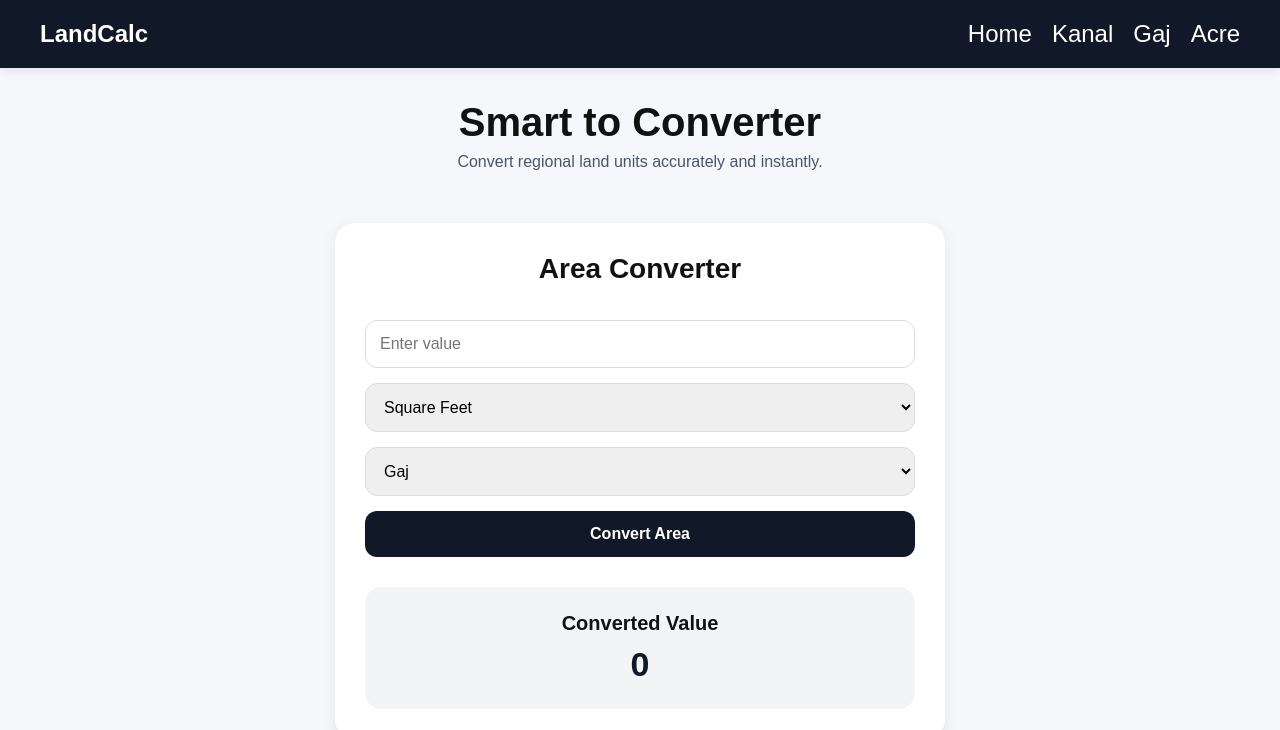
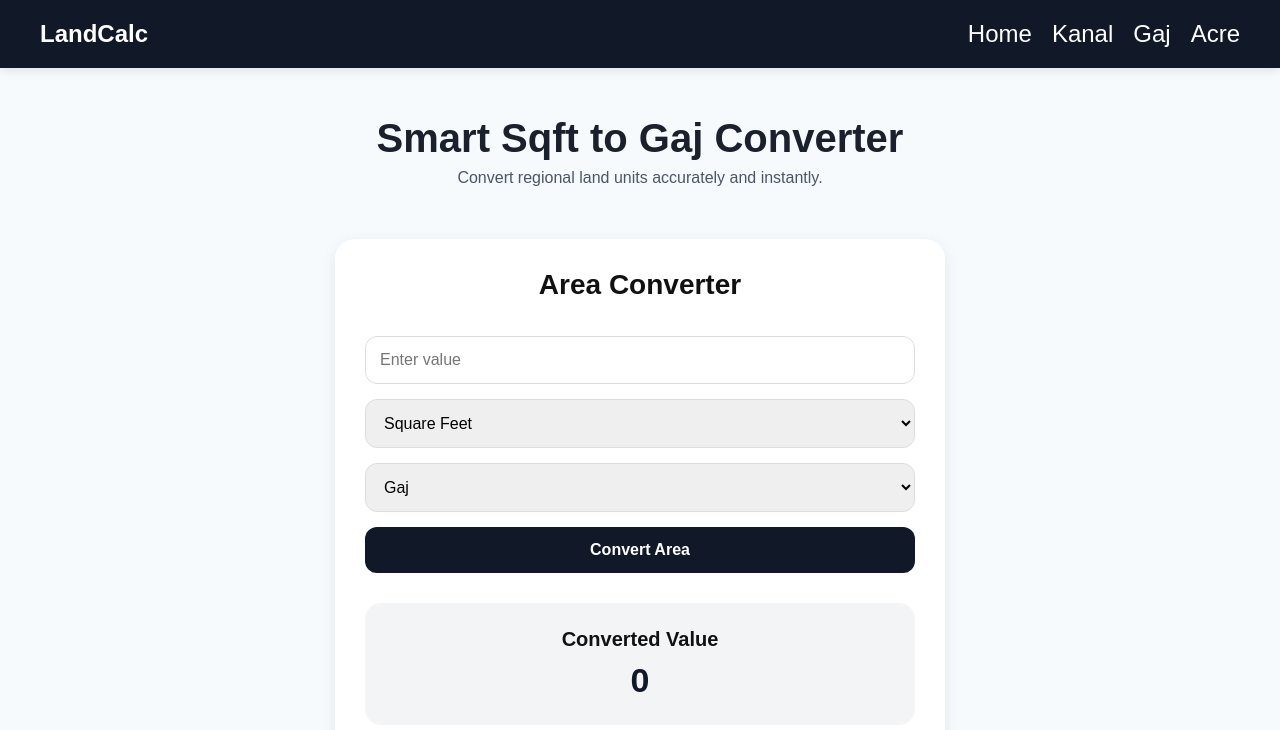
Before and after one commit to Shankarm3/landcalc-next, a Next.js app: page /acre-to-kanal in a window 1280 px wide. Shown: the top 730 px of the page. Built offline with nearby package versions, Linux system fonts and the light colour scheme.

Commit message:
feat: added landcalc main converter layout

```diff
--- a/app/[from]-to-[to]/page.js
+++ b/app/[from]-to-[to]/page.js
@@ -1,41 +1,42 @@
 import Navbar from "../../components/Navbar";
 import Converter from "../../components/Converter";
 
-// Function to capitalize first letters for clean SEO titles
 function capitalize(str) {
    if (!str) return "";
    return str.charAt(0).toUpperCase() + str.slice(1);
 }
 
-// 1. Dynamic SEO Metadata Generation
+// 1. Safe Metadata Generation
 export async function generateMetadata({ params }) {
-   const { from, to } = await params;
-
-   const fromUnit = capitalize(from);
-   const toUnit = capitalize(to);
+   // Await params safely in case Next.js treats it as a Promise
+   const resolvedParams = await params;
+   const from = resolvedParams?.from || "sqft";
+   const to = resolvedParams?.to || "gaj";
 
    return {
-      title: `${fromUnit} to ${toUnit} Converter | Accurate Land Calculator`,
-      description: `Instantly convert ${fromUnit} to ${toUnit}. Use our free smart land area calculator for precise regional conversions, formulas, and real estate calculations.`,
-      alternates: {
-         canonical: `https://yourdomain.com/${from}-to-${to}`,
-      },
+      title: `${capitalize(from)} to ${capitalize(to)} Converter | LandCalc`,
+      description: `Instantly convert ${capitalize(from)} to ${capitalize(to)}. Accurate regional land measurements and calculators.`,
    };
 }
 
-// 2. The Page Layout
+// 2. Main Page Component
 export default async function ConversionPage({ params }) {
-   const { from, to } = await params;
+   // Resolve params safely for the component
+   const resolvedParams = await params;
+   const from = resolvedParams?.from || "sqft";
+   const to = resolvedParams?.to || "gaj";
 
    return (
-      <main>
+      <main style={{ minHeight: "100vh", backgroundColor: "#f7fafc" }}>
          <Navbar />
-         <div style={{ padding: "2rem 1rem", textAlign: "center" }}>
+
+         <div style={{ padding: "3rem 1rem", textAlign: "center" }}>
             <h1
                style={{
                   fontSize: "2.5rem",
                   fontWeight: "bold",
                   marginBottom: "0.5rem",
+                  color: "#1a202c",
                }}
             >
                Smart {capitalize(from)} to {capitalize(to)} Converter
@@ -44,7 +45,7 @@ export default async function ConversionPage({ params }) {
                Convert regional land units accurately and instantly.
             </p>
 
-            {/* Pass props to Converter to automatically set dropdown defaults */}
+            {/* Pass the dynamic values cleanly into your client component */}
             <Converter defaultFrom={from} defaultTo={to} />
          </div>
       </main>
```
